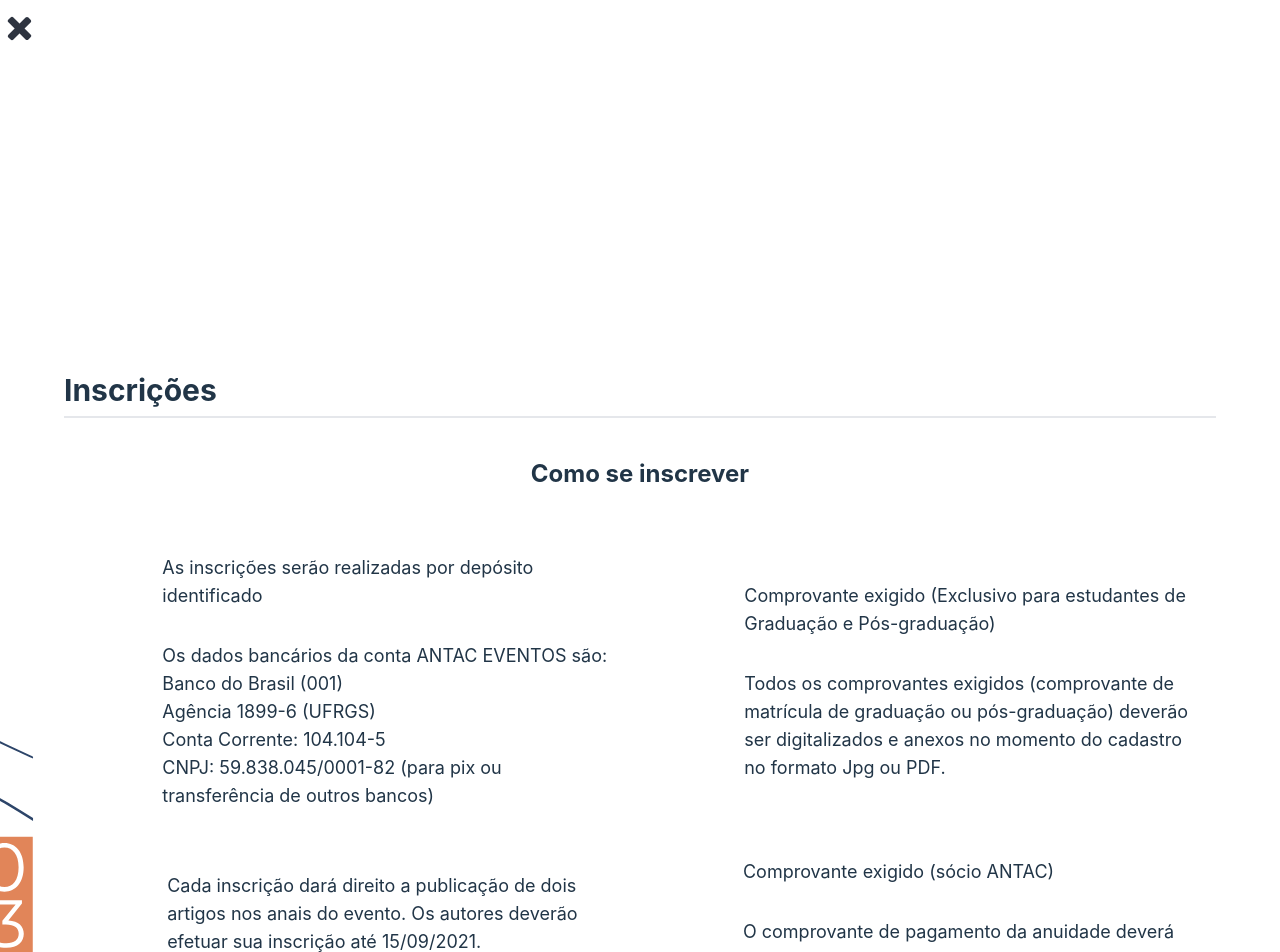
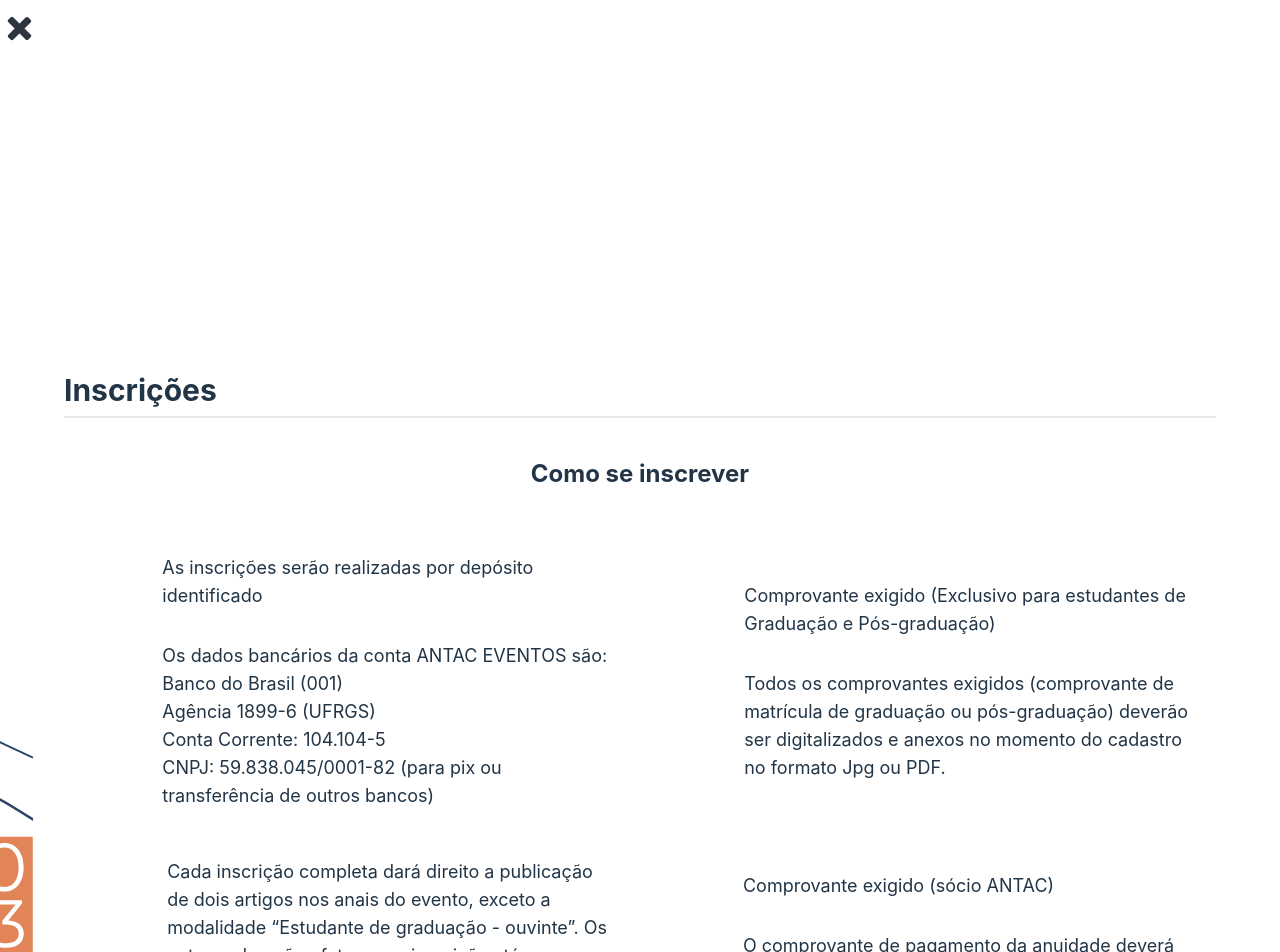
Before and after one commit to softeam-org/sibragecsbtic-web, a React (Vite) app: page /inscricoes in a window 1280 px wide. Shown: the top 952 px of the page. Built offline with nearby package versions, Linux system fonts and the light colour scheme; what tailwind-nord would draw is missing.

Commit message:
Título 2 da parte de "como se inscrever" alterado

```diff
--- a/src/constants.js
+++ b/src/constants.js
@@ -278,7 +278,7 @@ export const subscribeInstructions = [
     "CNPJ: 59.838.045/0001-82 (para pix ou transferência de outros bancos)"],
   },
   {
-    title: "Cada inscrição dará direito a publicação de dois artigos nos anais do evento. Os autores deverão efetuar sua inscrição até 15/09/2021.",
+    title: "Cada inscrição completa dará direito a publicação de dois artigos nos anais do evento, exceto a modalidade “Estudante de graduação - ouvinte”.  Os autores deverão efetuar sua inscrição até 10/07/2023.",
     text: "",
   },
   {
```
